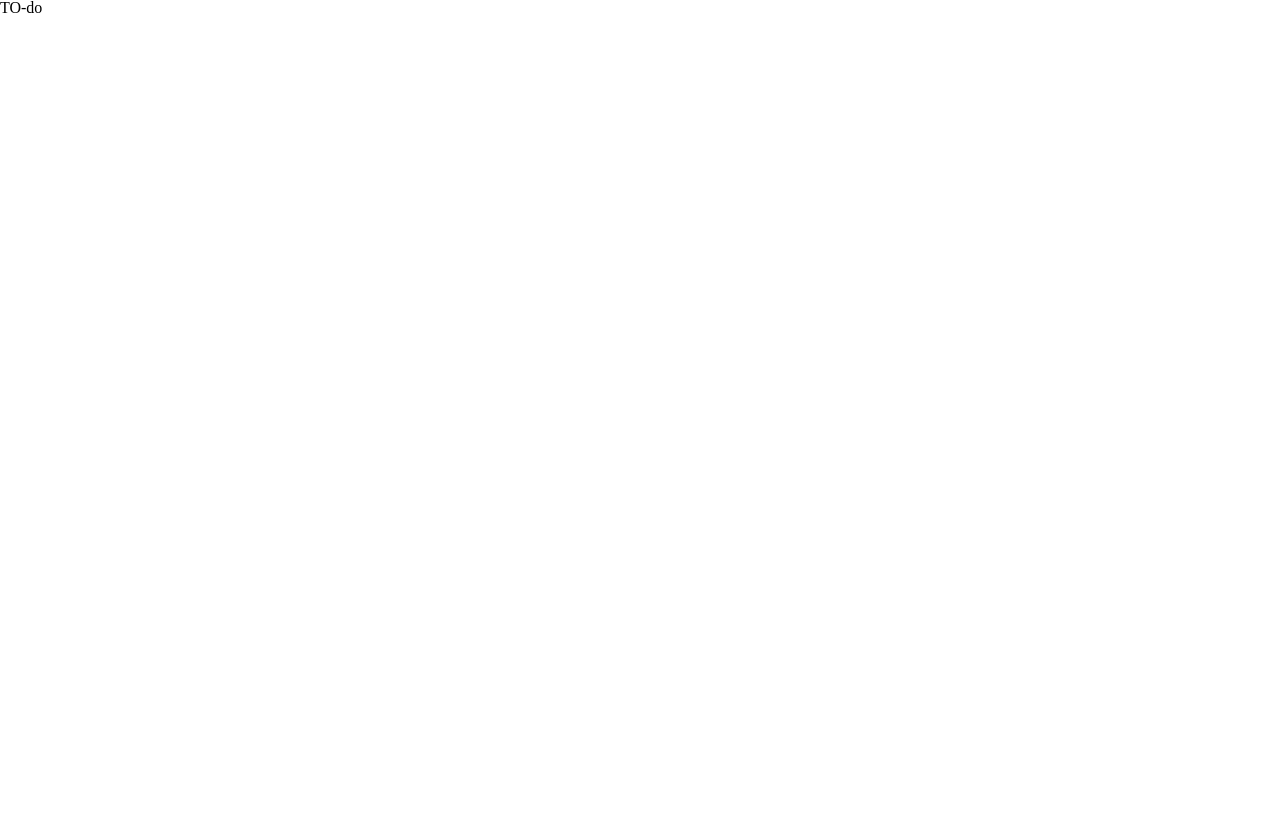
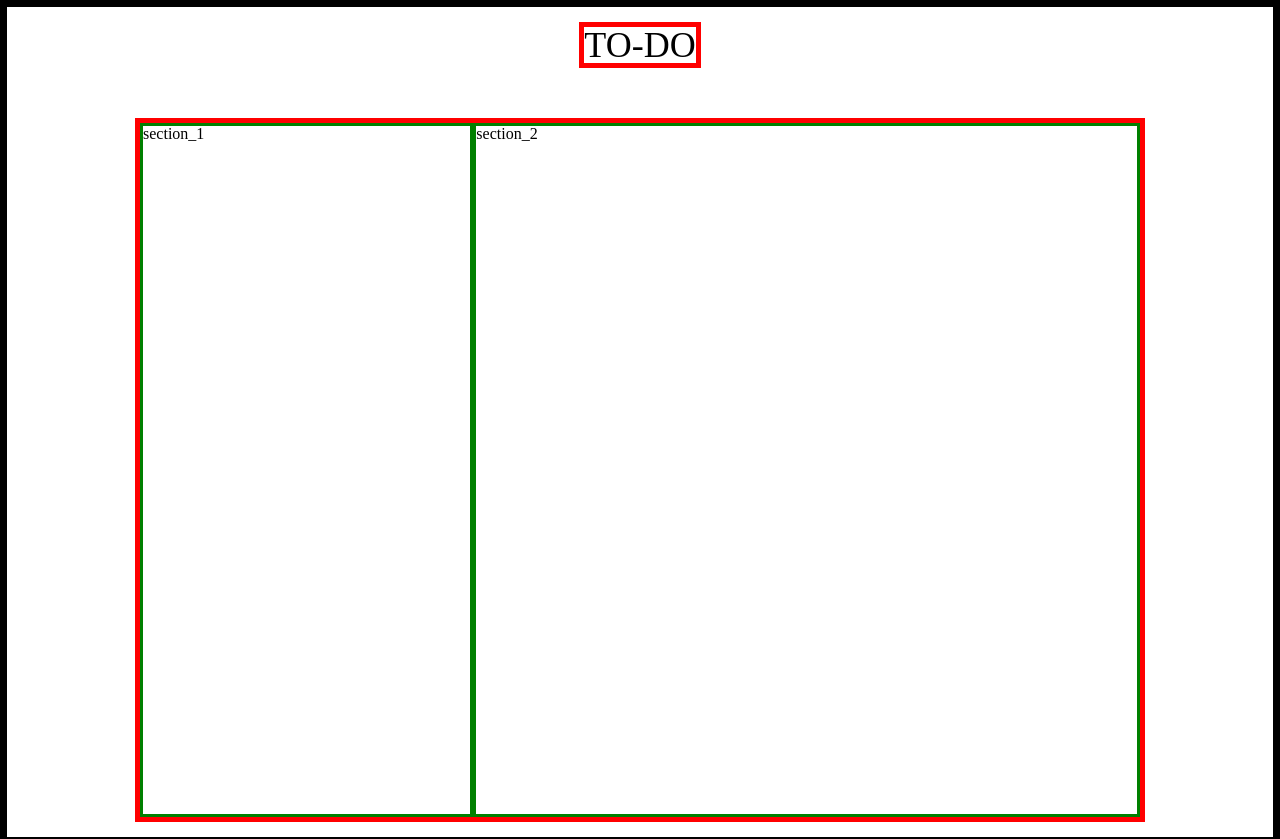
Before and after one commit to leesuun/comento-todo, a React (Create React App) app: page / in a window 1280 px wide. Shown: the top 839 px of the page. Before the commit the page ends 800 px from the top, so only its background shows below. Built offline with nearby package versions, Linux system fonts and the light colour scheme.

Commit message:
design: ToDo앱 기본 프레임 구성

```diff
--- a/src/App.tsx
+++ b/src/App.tsx
@@ -1,24 +1,51 @@
 import styled from "styled-components";
 
-const Wrapper = styled.div``;
-const Header = styled.header``;
-const Title = styled.h2``;
-const Main = styled.main``;
-const Section = styled.section``;
-const Footer = styled.footer``;
+const Wrapper = styled.div`
+  display: flex;
+  flex-direction: column;
+  /* justify-content: center; */
+  align-items: center;
+  border: 7px solid black;
+  padding: 15px;
+  height: 100vh;
+`;
+const Header = styled.header`
+  border: 5px solid red;
+`;
+const Title = styled.h2`
+  font-size: 36px;
+`;
+const Main = styled.main`
+  display: grid;
+  grid-template-columns: 1fr 2fr;
+  margin-top: 50px;
+  border: 5px solid red;
+  height: 100%;
+  width: 1000px;
+`;
+const Section = styled.section`
+  border: 3px solid green;
+`;
+const Footer = styled.footer`
+  margin-top: 30px;
+  height: 100px;
+  border: 3px solid green;
+`;
 
 function App() {
   return (
+    <>
       <Wrapper>
         <Header>
-        <Title>TO-do</Title>
+          <Title>TO-DO</Title>
         </Header>
         <Main>
-        <Section></Section>
-        <Section></Section>
+          <Section>section_1</Section>
+          <Section>section_2</Section>
         </Main>
-      <Footer></Footer>
       </Wrapper>
+      <Footer>footer</Footer>
+    </>
   );
 }
 
```
Lines whose indentation alone changed are shown as unchanged.
